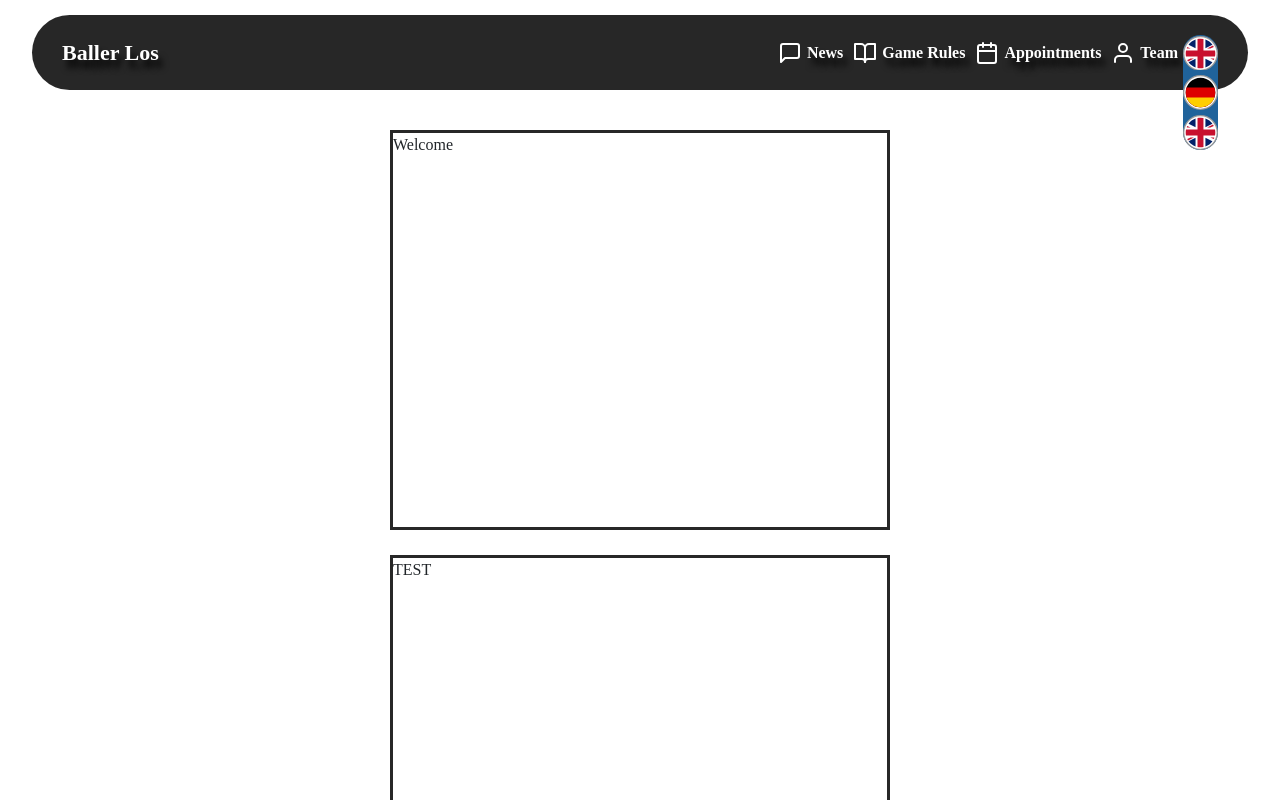
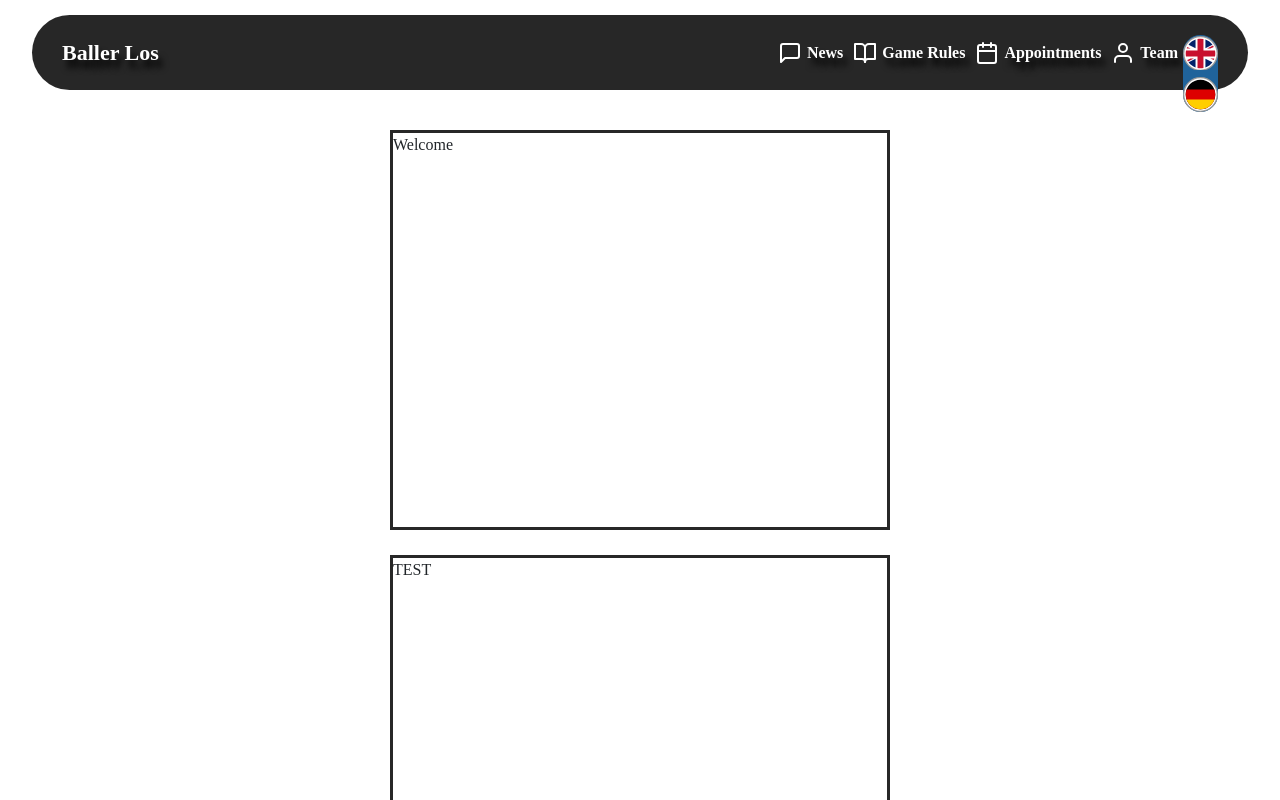
Before and after one commit to Doner-mit-alles/wirtschaft-live, a Vue app: page / in a window 1280 px wide. Both pictures are taken after a click on the icon 1200 px from the left and 53 px from the top of the page. Shown: the top 800 px of the page. Built offline with nearby package versions, Linux system fonts and the light colour scheme; a web font is replaced by a local one.

Commit message:
10: format code & change language button so that the already selected language don't show up in the selection list

```diff
--- a/src/components/menu-language-button.vue
+++ b/src/components/menu-language-button.vue
@@ -13,7 +13,10 @@ const changeLanguage = async (locale: string) => {
 const isMenuVisible = ref(false)
 
 const currentFlag = computed(() => {
-  return selectedLanguage.value === 'de' ? germany : england
+  return {
+    flag: selectedLanguage.value === 'de' ? germany : england,
+    language: selectedLanguage.value
+  };
 })
 
 const toggleMenu = (): void => {
@@ -35,17 +38,18 @@ const languages = [
 <template>
   <div class="language-drop-box">
     <div class="language-drop-box-container" id="language-drop-box-container">
-      <component :is="currentFlag" @click="toggleMenu" />
+      <component :is="currentFlag.flag" @click="toggleMenu" />
       <div v-if="isMenuVisible" class="language-drop-box-select">
         <div class="language-drop-box-selection">
+          <div style="width: 100%; height: 100%" v-for="language in languages" :key="language.code">
             <component
-            v-for="language in languages"
-            :key="language.code"
+              v-if="currentFlag.language != language.code"
               @click="changeLanguage(language.code)"
               :is="language.flag"
               class="language-drop-box-select-child"
               :alt="language.altText"
             />
+          </div>
         </div>
       </div>
     </div>
@@ -90,6 +94,5 @@ const languages = [
   align-items: center;
   justify-content: center;
   flex-direction: column;
-  gap: 5px;
 }
 </style>
```
Lines whose indentation alone changed are shown as unchanged.
